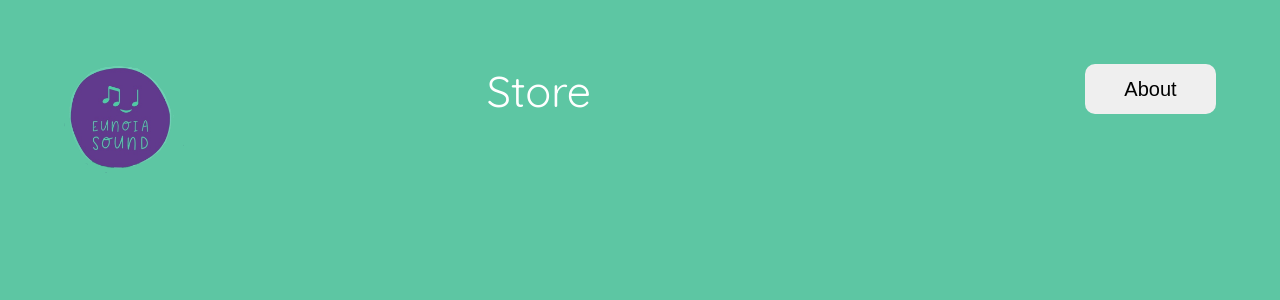
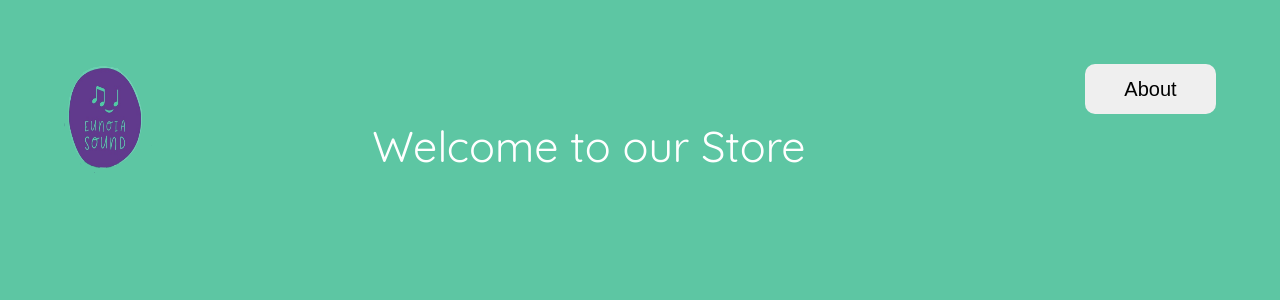
Before and after one commit to Yulanyandrea/Assesment-Frontend, a React (Create React App) app: page / in a window 1280 px wide. Shown: the top 300 px of the page. Built offline with nearby package versions, Linux system fonts and the light colour scheme; no server answers.

Commit message:
fixing home page

```diff
--- a/src/Components/ProductCard/style.css
+++ b/src/Components/ProductCard/style.css
@@ -19,6 +19,10 @@
   font-size: 7px;
 }
 
+.containerProduct__detail{
+  padding: 10px;
+}
+
 .containerProduct__option{
   display: flex;
   flex-direction: row;
@@ -26,7 +30,7 @@
 }
 
 .containerProduct__button{
-  background-color: rgb(71, 71, 227);
+  background-color: rgba(94, 94, 245, 0.813);
   font-size: 10px;
   border-radius: 10px;
   border-style: none;
--- a/src/pages/Home/index.jsx
+++ b/src/pages/Home/index.jsx
@@ -17,7 +17,7 @@ const Home = () => {
       <header className="home__head">
         <div className="home__iconStore">
           <img src={eunoia} alt="" className="home__image" />
-          <p className="home__storeName">Store</p>
+          <p className="home__storeName">Welcome to our Store</p>
         </div>
         <div className="home__navigation">
           <button type="submit" className="home__about" onClick={handleSubmit}>About</button>
--- a/src/pages/Home/styleContent.css
+++ b/src/pages/Home/styleContent.css
@@ -10,8 +10,17 @@
 }
 
 .home__image{
+  width: 36%;
+  height: 39px;
+}
+
+.home__storeName{
+  display: flex;
+  flex-direction: row;
+  align-items: center;
+  align-content: center;
   width: 100%;
-  height: 50px;
+  text-align: justify;
 }
 
 .home__navidation{
```
